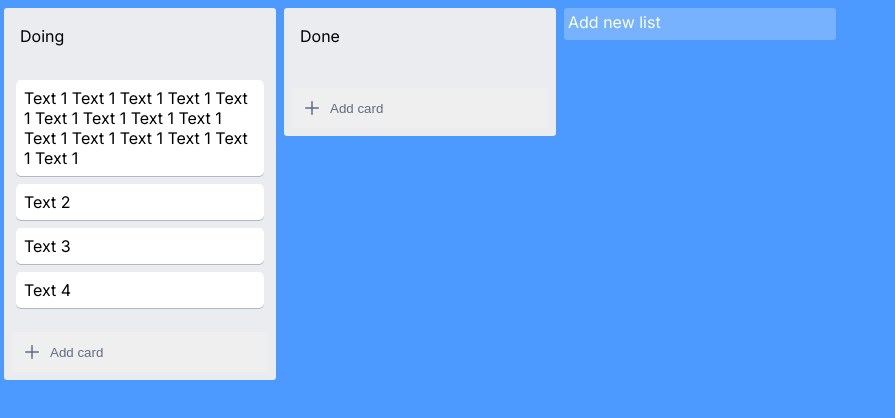
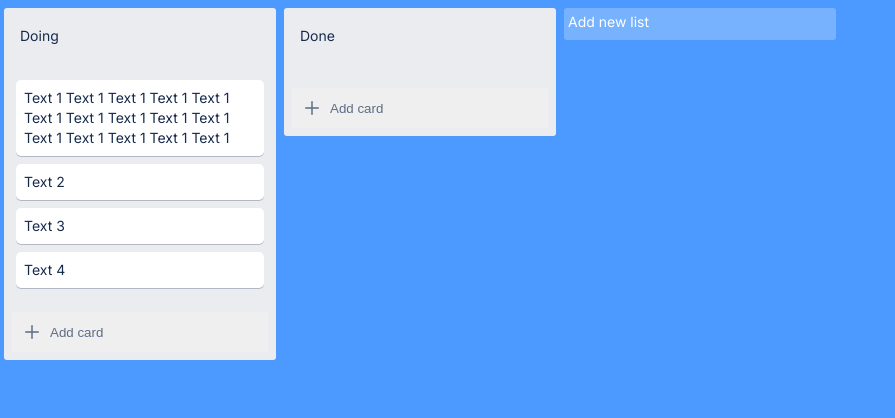
Before and after one commit to Rawallon/trello-clone-next, a Next.js app: page / in a window 1280 px wide. Shown: the top 418 px of the page, without its empty margins (0-895 px from the left). Built offline with nearby package versions, Linux system fonts and the light colour scheme.

Commit message:
Font color added on Global css

```diff
--- a/src/styles/globals.css
+++ b/src/styles/globals.css
@@ -1,15 +1,19 @@
-@import url('https://fonts.googleapis.com/css2?family=Inter:wght@300;400;700&display=swap');
+@import url('https://fonts.googleapis.com/css2?family=Inter:wght@300;400;600;700&display=swap');
 
 html,
 body {
   padding: 0;
   margin: 0;
   font-family: 'Inter', sans-serif;
+  color: #172b4d;
+  font-size: 14px;
+  line-height: 20px;
+  font-weight: 400;
 }
 
 a {
   color: inherit;
-  text-decoration: none;
+  /* text-decoration: none; */
 }
 
 * {
```
